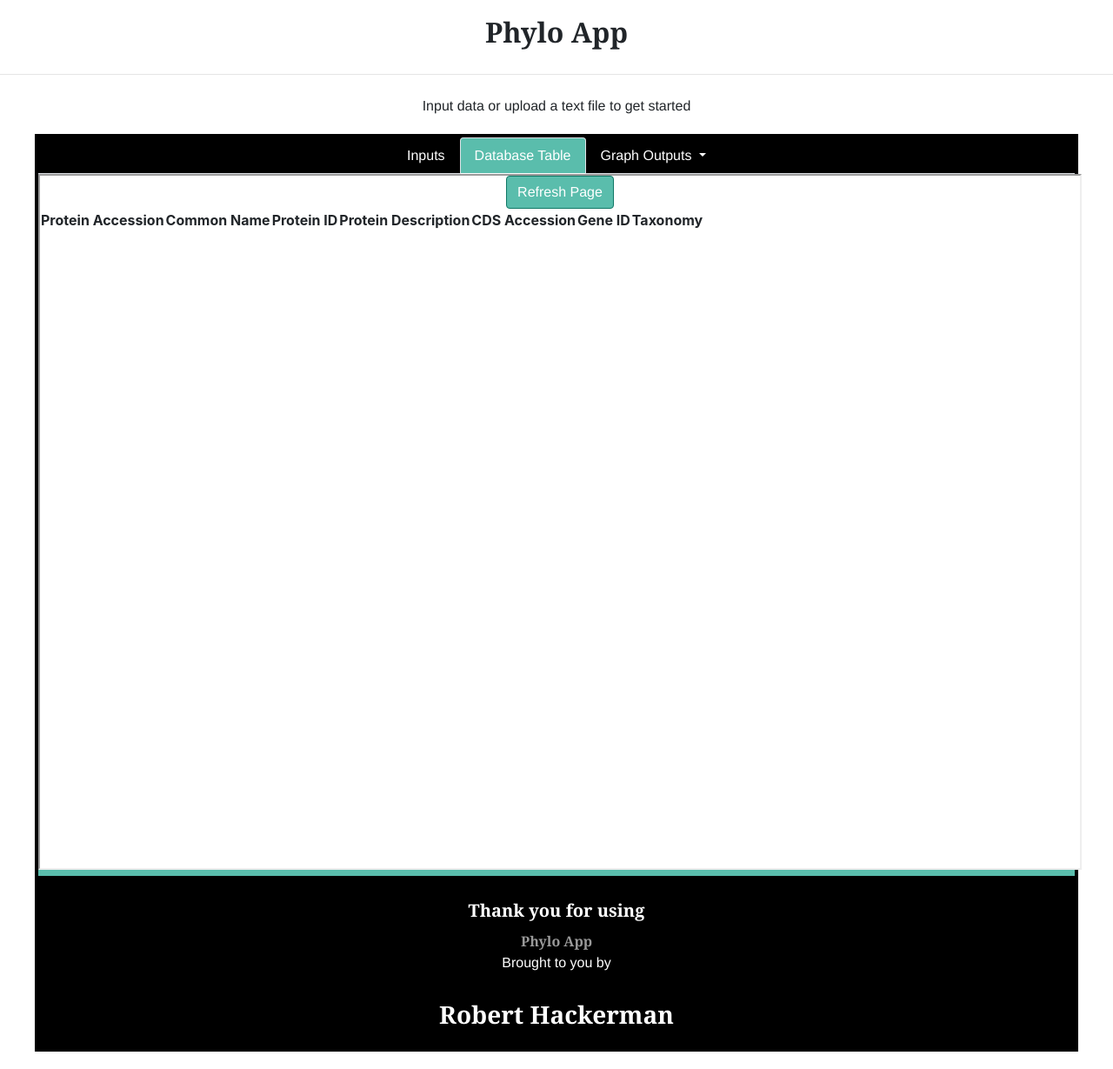
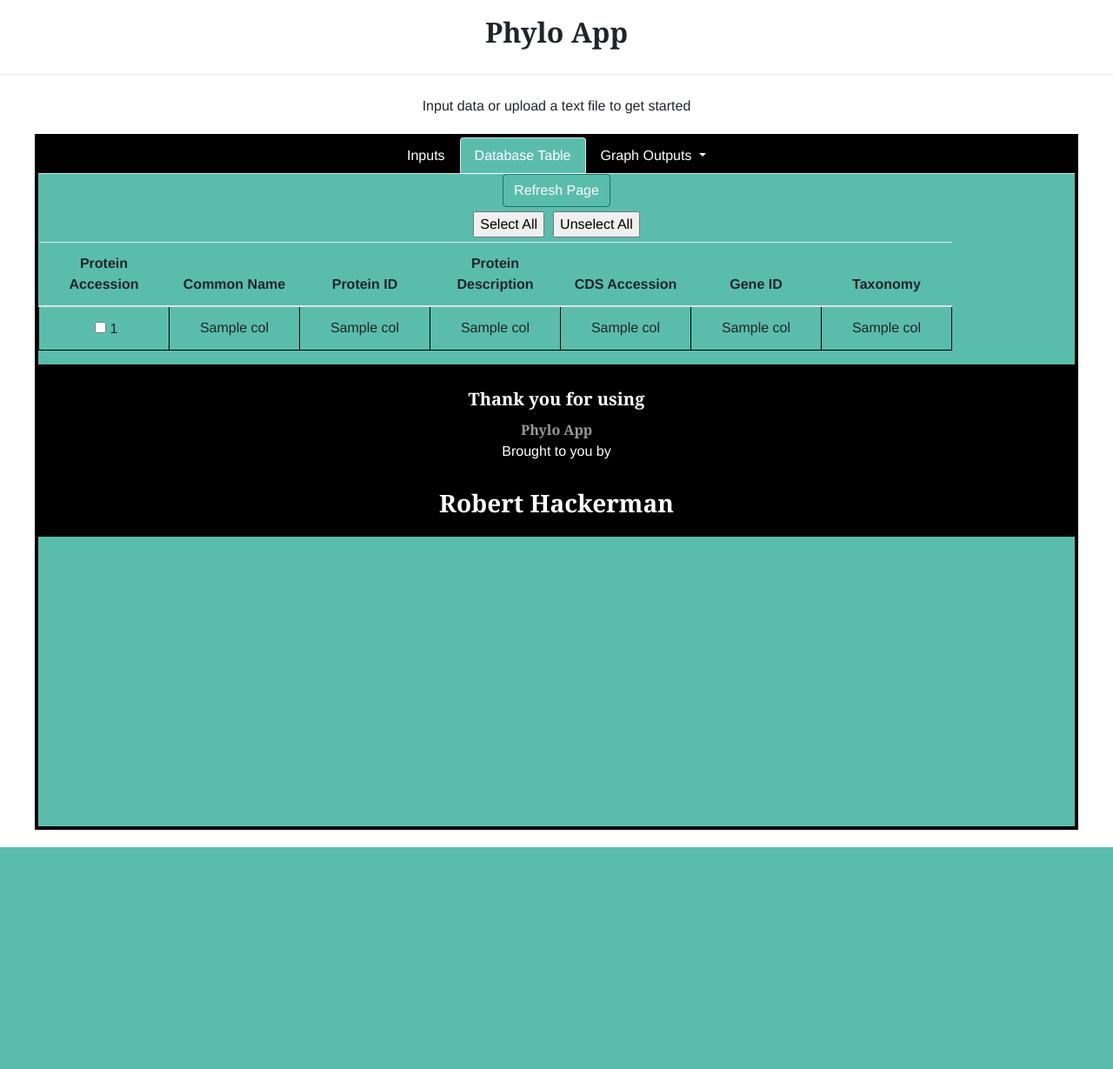
Before and after one commit to bdighera/PhyloApp, a Flask app: template templates/index.html in a window 1280 px wide, after a click on "Database Table". Shown: the part 448-1677 px from the top of the page at 87% size. After the commit the page ends 1422 px from the top, so only its background shows below. Run offline with Flask 2, Linux system fonts and the light colour scheme; the template is opened without the code that fills it: most values are stand-ins (such as "Sample title", 1, 10 or a date in 2020); grey boxes marked "Sample" are stand-in pictures; data that the repository does not hold is empty; some libraries are stand-ins or nearby versions.

Commit message:
databaseupdates

```diff
--- a/static/design.css
+++ b/static/design.css
@@ -98,6 +98,13 @@ label, input {
 label {
     margin-bottom: 30px;
 }
+
+td {
+        width: 150px;
+        text-align: center;
+        border: 1px solid black;
+        padding: 5px;
+      }
 
 .form-select {
 	background-color: black;
--- a/templates/index.html
+++ b/templates/index.html
@@ -94,8 +94,49 @@
 
       </div>
       <div role="tabpanel" class="tab-pane fade" id="databasetab" aria-labelledby="database">
+<div class="table">
+		  <table>
+  <thead>
 
-		  <iframe width="1200px" height="800px" src="http://127.0.0.1:5000/dB" name="Refresh" id="Refresh"></iframe>
+    <div style="align-content: center">
+        <button class="btn btn-primary" onClick="window.location.reload();">Refresh Page</button>
+    </div>
+
+    <tr>
+        <th>Protein Accession</th>
+        <th>Common Name</th>
+        <th>Protein ID</th>
+        <th>Protein Description</th>
+        <th>CDS Accession</th>
+        <th>Gene ID</th>
+        <th>Taxonomy</th>
+
+
+
+    </tr>
+    </thead>
+    <tbody>
+     {% for col in data %}
+		<input type="button" onclick="selectAll()" value="Select All"/>
+		<input type="button" onclick="UnSelectAll()" value="Unselect All"/>
+
+            <tr>
+                <td><input type="checkbox" name="entries" value="radio">{{col[0]}}</td>
+                <td>{{col[1]}}</td>
+                <td>{{col[2]}}</td>
+                <td>{{col[3]}}</td>
+                <td>{{col[4]}}</td>
+                <td>{{col[5]}}</td>
+                <td>{{col[6]}}</td>
+
+
+
+            </tr>
+        {% endfor %}
+    </tbody>
+</table>
+
+		  </div>
 
       </div>
 		<div role="tabpanel" class="tab-pane fade" id="introns" aria-labelledby="intron">
@@ -125,14 +166,35 @@
   <div class="slide">
     <h3>Robert Hernandez</h3>
 </div>
-</div></div>
-	  </footer>
+	</div>
+	  	</div>
+
+
+	  			</footer>
 
 
   <script src="../static/fileupload.js"></script>
   <script src="../static/jquery-3.4.1.min.js"></script>
   <script src="../static/popper.min.js"></script>
   <script src="../static/bootstrap-4.4.1.js"></script>
+	  <script type="text/javascript">
+			function selectAll(){
+				var items=document.getElementsByName('entries');
+				for(var i=0; i<items.length; i++){
+					if(items[i].type=='checkbox')
+						items[i].checked=true;
+				}
+			}
+
+			function UnSelectAll(){
+				var items=document.getElementsByName('entries');
+				for(var i=0; i<items.length; i++){
+					if(items[i].type=='checkbox')
+						items[i].checked=false;
+				}
+			}
+		</script>
+	  </div>
   </body>
 
 </html>
```
